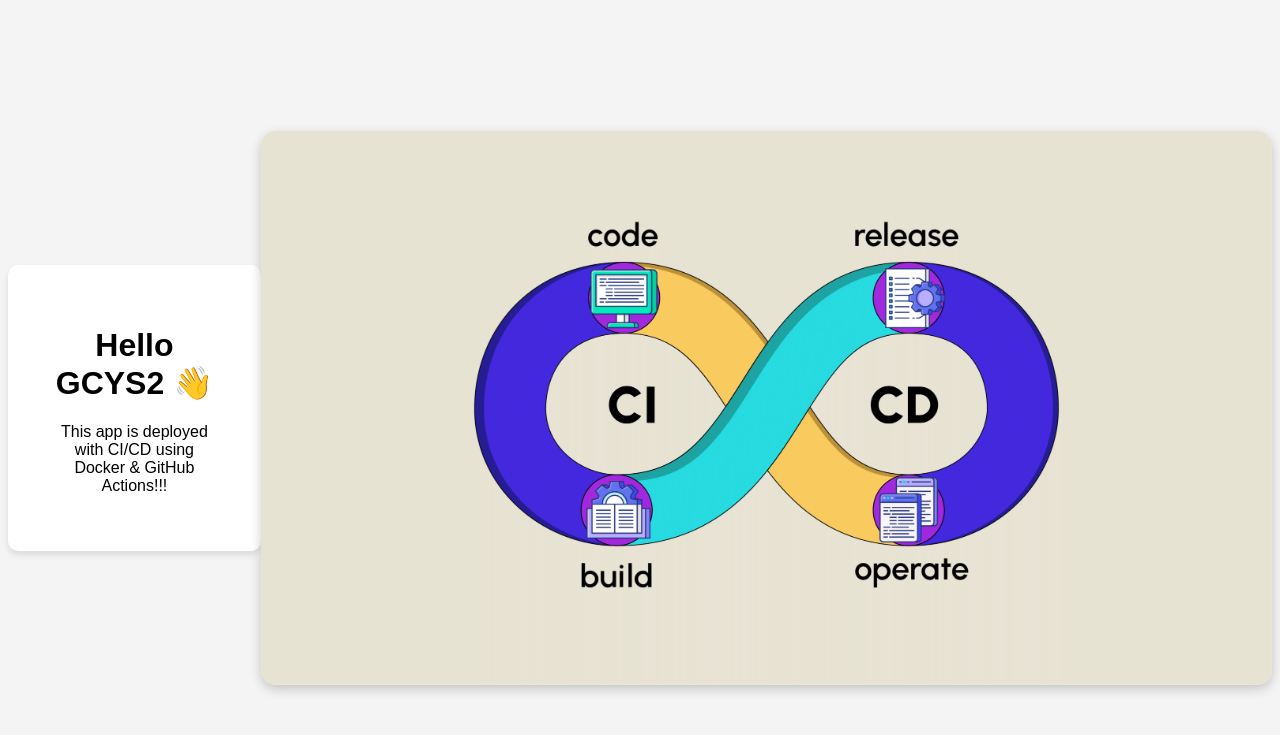
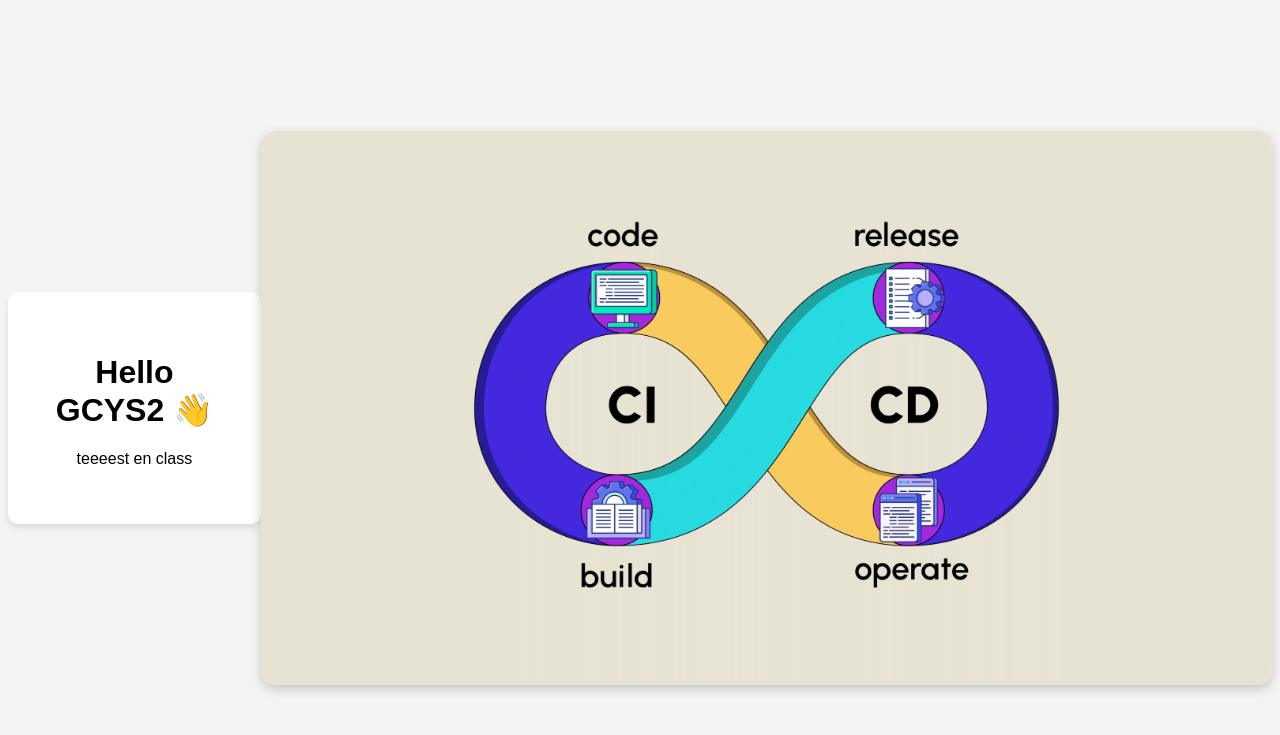
Before and after one commit to Shakcode1/ci-cd-flask-app, a Python web app: template app/templates/index.html in a window 1280 px wide. Shown: the top 735 px of the page. Run offline with Jinja, Linux system fonts and the light colour scheme; the template is opened without the code that fills it, so the values that code supplies are empty.

Commit message:
test en class

```diff
--- a/app/templates/index.html
+++ b/app/templates/index.html
@@ -8,7 +8,7 @@
 <body>
     <div class="container">
         <h1>Hello GCYS2 👋</h1>
-        <p>This app is deployed with CI/CD using Docker & GitHub Actions!!!</p>
+        <p>teeeest en class</p>
     </div>
     <img src="{{ url_for('static', filename='myimage.png') }}" alt="My Image" class="main-image">
 </body>
```
